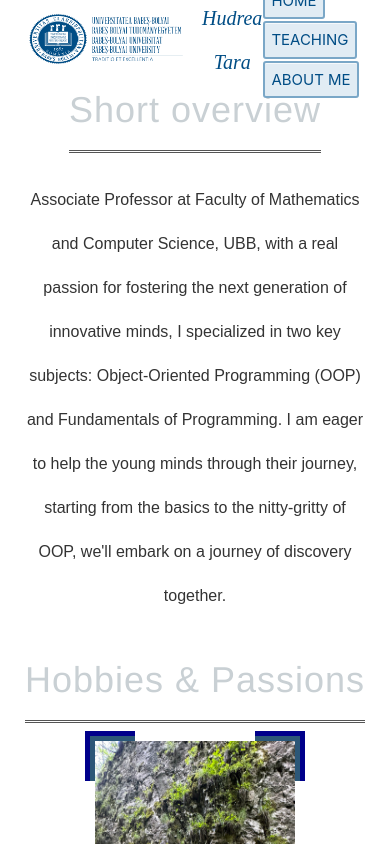
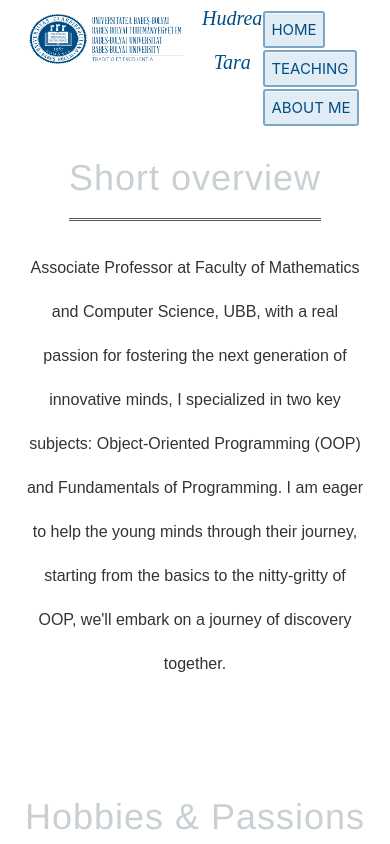
Before and after one commit to adela9308/TeacherWebsiteDeploy, an Angular app: page /aboutMe in a window 390 px wide. Shown: the top 844 px of the page. Built offline with nearby package versions, Linux system fonts and the light colour scheme.

Commit message:
another try

```diff
--- a/src/app/about-me/about-me.component.html
+++ b/src/app/about-me/about-me.component.html
@@ -7,7 +7,7 @@
   <span class="toolbar-title">Hudrea Tara</span>
   <div class="spacer"></div>
 
-  <div>
+  <div class="button-8-wrapper">
     <button class="button-8" role="button" (click)="redirectToPage('/home')">HOME</button>
     <button class="button-8" role="button" (click)="redirectToPage('')">TEACHING</button>
     <button class="button-8" role="button" (click)="redirectToPage('aboutMe')">ABOUT ME</button>
--- a/src/app/about-me/about-me.component.scss
+++ b/src/app/about-me/about-me.component.scss
@@ -160,41 +160,19 @@ span {
   line-height: 44px;
   text-align: center;
 }
-h1 { color: #c9d0d4; font-family: 'Helvetica Neue', sans-serif; font-size: 46px; font-weight: 100; line-height: 50px; letter-spacing: 1px; padding: 0 0 40px; border-bottom: double #555; }
+h1 {
+  color: #c9d0d4;
+  font-family: 'Helvetica Neue', sans-serif;
+  font-size: 46px;
+  font-weight: 100;
+  line-height: 50px;
+  letter-spacing: 1px;
+  padding: 0 0 40px;
+  border-bottom: double #555;
+}
 
-/* Existing CSS */
-//
-//@media only screen and (max-width: 768px) {
-//  .toolbar {
-//    height: auto;
-//    flex-direction: column;
-//    text-align: center;
-//  }
-//
-//  .toolbar img {
-//    margin: 16px 0;
-//  }
-//
-//  .button-8 {
-//    display: block;
-//    margin-bottom: 8px;
-//  }
-//
-//  .content {
-//    margin: 16px;
-//  }
-//
-//  .teacher-photo img {
-//    padding: 5px;
-//  }
-//
-//  h1 {
-//    font-size: 36px;
-//    line-height: 40px;
-//    padding: 0 0 20px;
-//  }
-//}
-@media screen and (max-width: 767px) {
+
+@media screen and (max-width: 600px) {
   .logo {
     width: 120px;
     height: 50px;
@@ -206,6 +184,7 @@ h1 { color: #c9d0d4; font-family: 'Helvetica Neue', sans-serif; font-size: 46px;
 
   .button-8 {
     padding: 8px 0.4em;
+    text-align: center;
   }
 
   .teacher-photo {
@@ -217,9 +196,24 @@ h1 { color: #c9d0d4; font-family: 'Helvetica Neue', sans-serif; font-size: 46px;
     margin-right: 0;
     margin-bottom: 16px;
   }
+
   h1 {
     font-size: 36px;
     line-height: 40px;
     padding: 0 0 20px;
   }
 }
+
+@media screen and (max-width: 412px) {
+  h1 {
+    font-size: 36px;
+    line-height: 40px;
+    padding: 0 0 20px;
+    padding-top: 20%;
+  }
+
+  .button-8-wrapper {
+    padding-top: 15%;
+  }
+
+}
--- a/src/app/home-page/home-page.component.html
+++ b/src/app/home-page/home-page.component.html
@@ -8,7 +8,7 @@
   <span class="toolbar-title">Hudrea Tara</span>
   <div class="spacer"></div>
 
-  <div>
+  <div class="button-8-wrapper">
     <button class="button-8" role="button" (click)="redirectToPage('/home')">HOME</button>
     <button class="button-8" role="button" (click)="redirectToPage('')">TEACHING</button>
     <button class="button-8" role="button" (click)="redirectToPage('aboutMe')">ABOUT ME</button>
--- a/src/app/home-page/home-page.component.scss
+++ b/src/app/home-page/home-page.component.scss
@@ -267,3 +267,13 @@ span {
     margin-bottom: 16px;
   }
 }
+
+@media screen and (max-width: 412px){
+  .button-8-wrapper {
+    padding-top: 15%;
+  }
+
+  .content {
+    padding-top: 15%;
+  }
+}
```
Also changed, not shown: 3 other files (tests, documents, lock files or other folders).
